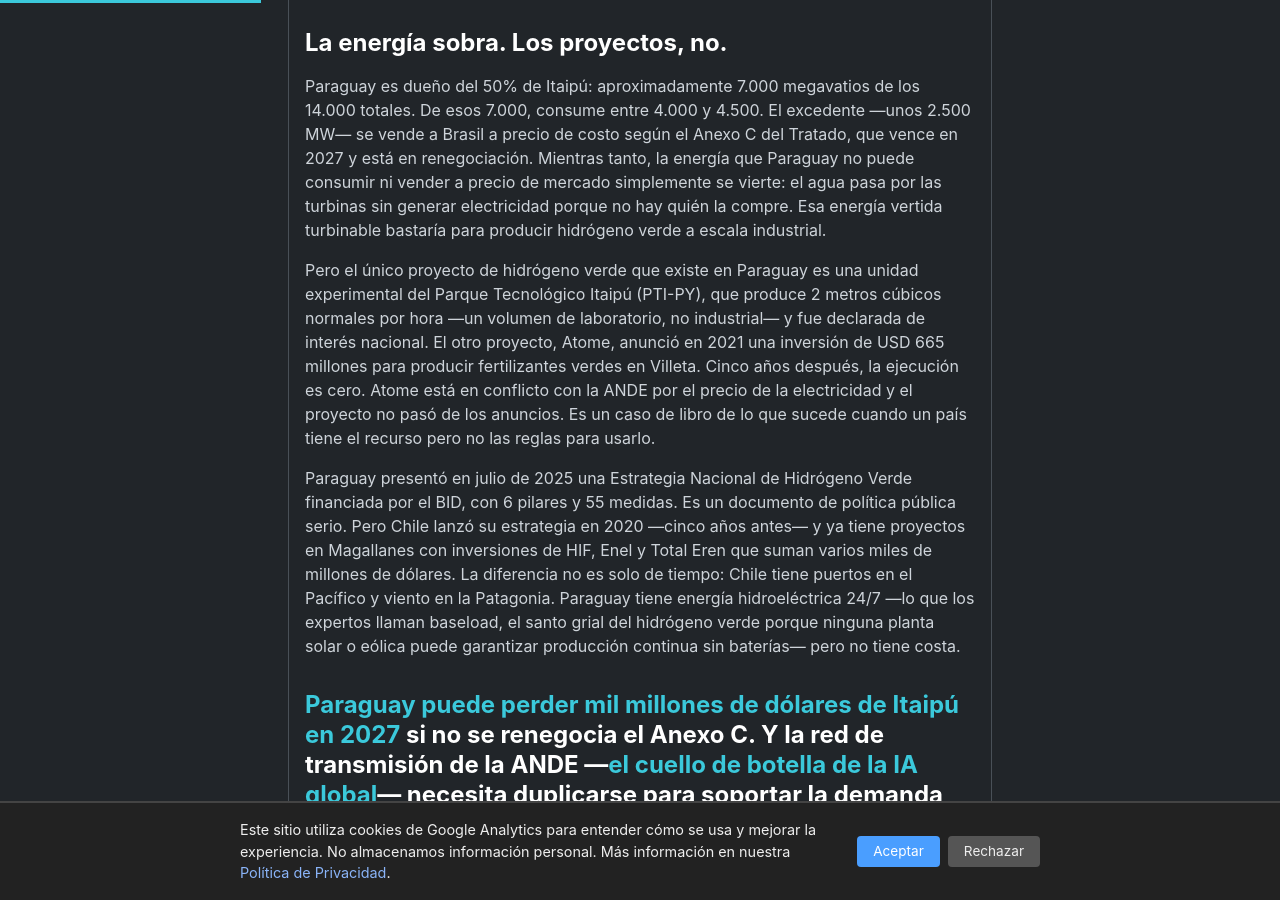
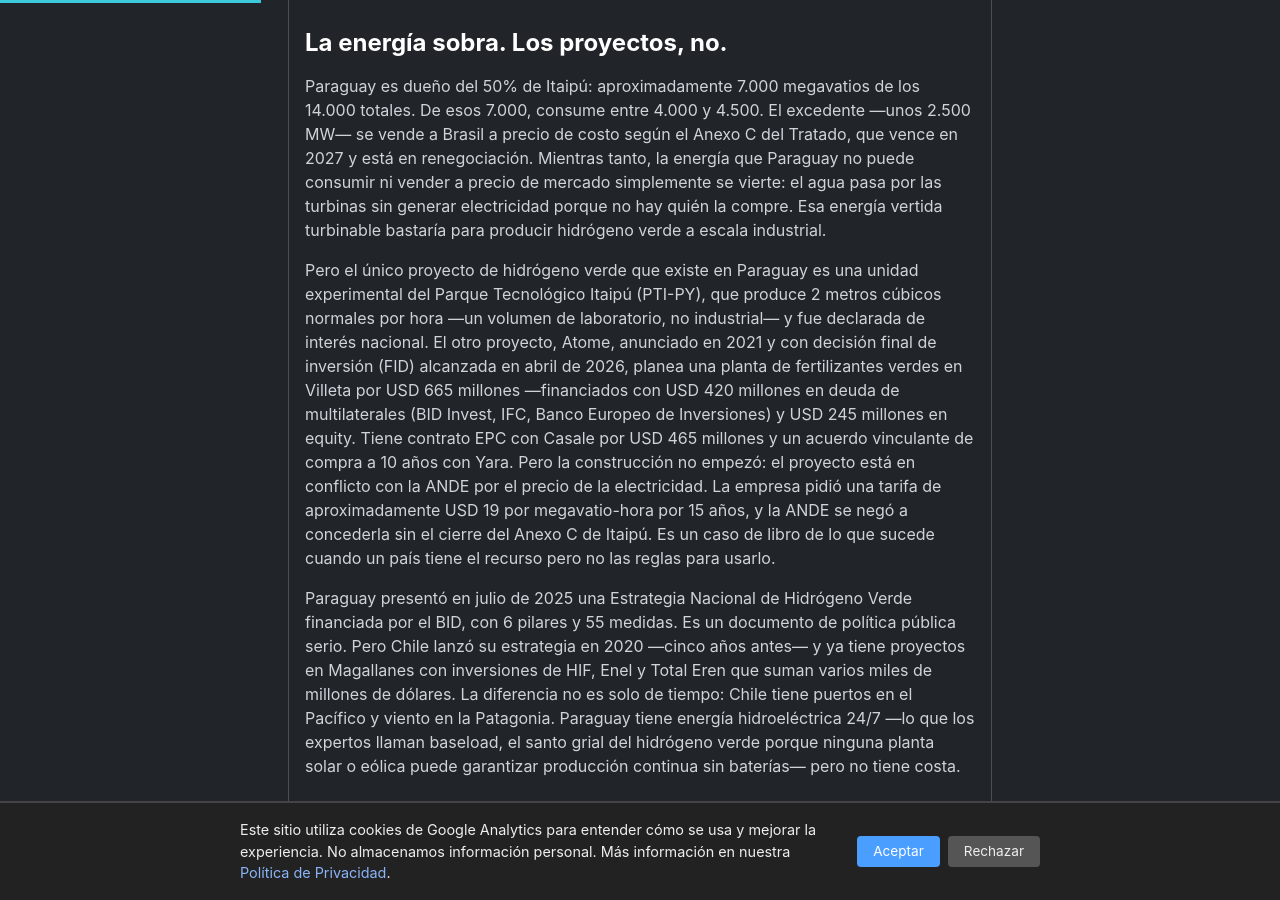
Before and after one commit to miravosqueinteresante/muchotexto.net, a Jekyll site: the page built from _posts/2026-07-27-hidrogeno-verde-paraguay.md, in a window 1280 px wide and 900 px high, scrolled down 769 px. Built offline with Jekyll 4.4.1, drawn with Linux system fonts in a browser that asks for light colours.

Commit message:
fix: Atome status corrected - FID reached Apr 2026, not zero execution. EPC signed, debt secured, Yara offtake.

```diff
--- a/_posts/2026-07-27-hidrogeno-verde-paraguay.md
+++ b/_posts/2026-07-27-hidrogeno-verde-paraguay.md
@@ -14,7 +14,7 @@
 
 Paraguay es dueño del 50% de Itaipú: aproximadamente 7.000 megavatios de los 14.000 totales. De esos 7.000, consume entre 4.000 y 4.500. El excedente —unos 2.500 MW— se vende a Brasil a precio de costo según el Anexo C del Tratado, que vence en 2027 y está en renegociación. Mientras tanto, la energía que Paraguay no puede consumir ni vender a precio de mercado simplemente se vierte: el agua pasa por las turbinas sin generar electricidad porque no hay quién la compre. Esa energía vertida turbinable bastaría para producir hidrógeno verde a escala industrial.
 
-Pero el único proyecto de hidrógeno verde que existe en Paraguay es una unidad experimental del Parque Tecnológico Itaipú (PTI-PY), que produce 2 metros cúbicos normales por hora —un volumen de laboratorio, no industrial— y fue declarada de interés nacional. El otro proyecto, Atome, anunció en 2021 una inversión de USD 665 millones para producir fertilizantes verdes en Villeta. Cinco años después, la ejecución es cero. Atome está en conflicto con la ANDE por el precio de la electricidad y el proyecto no pasó de los anuncios. Es un caso de libro de lo que sucede cuando un país tiene el recurso pero no las reglas para usarlo.
+Pero el único proyecto de hidrógeno verde que existe en Paraguay es una unidad experimental del Parque Tecnológico Itaipú (PTI-PY), que produce 2 metros cúbicos normales por hora —un volumen de laboratorio, no industrial— y fue declarada de interés nacional. El otro proyecto, Atome, anunciado en 2021 y con decisión final de inversión (FID) alcanzada en abril de 2026, planea una planta de fertilizantes verdes en Villeta por USD 665 millones —financiados con USD 420 millones en deuda de multilaterales (BID Invest, IFC, Banco Europeo de Inversiones) y USD 245 millones en equity. Tiene contrato EPC con Casale por USD 465 millones y un acuerdo vinculante de compra a 10 años con Yara. Pero la construcción no empezó: el proyecto está en conflicto con la ANDE por el precio de la electricidad. La empresa pidió una tarifa de aproximadamente USD 19 por megavatio-hora por 15 años, y la ANDE se negó a concederla sin el cierre del Anexo C de Itaipú. Es un caso de libro de lo que sucede cuando un país tiene el recurso pero no las reglas para usarlo.
 
 Paraguay presentó en julio de 2025 una Estrategia Nacional de Hidrógeno Verde financiada por el BID, con 6 pilares y 55 medidas. Es un documento de política pública serio. Pero Chile lanzó su estrategia en 2020 —cinco años antes— y ya tiene proyectos en Magallanes con inversiones de HIF, Enel y Total Eren que suman varios miles de millones de dólares. La diferencia no es solo de tiempo: Chile tiene puertos en el Pacífico y viento en la Patagonia. Paraguay tiene energía hidroeléctrica 24/7 —lo que los expertos llaman baseload, el santo grial del hidrógeno verde porque ninguna planta solar o eólica puede garantizar producción continua sin baterías— pero no tiene costa.
 
@@ -73,7 +73,7 @@
       "name": "¿Existen proyectos de hidrógeno verde en Paraguay?",
       "acceptedAnswer": {
         "@type": "Answer",
-        "text": "Solo uno a escala de laboratorio: la unidad experimental del PTI-PY (2 Nm³/h). El proyecto Atome ($665M, fertilizantes en Villeta, anunciado en 2021) tiene cero ejecución y está en conflicto con ANDE por tarifas. Paraguay presentó una Estrategia Nacional de Hidrógeno Verde en julio 2025 (6 pilares, 55 medidas, financiada por BID), pero sin proyectos comerciales en operación."
+        "text": "Solo uno a escala de laboratorio: la unidad experimental del PTI-PY (2 Nm³/h). El proyecto Atome ($665M, fertilizantes en Villeta) alcanzó decisión final de inversión en abril 2026 con USD 420M en deuda multilateral y acuerdo con Yara, pero la construcción no empezó por un conflicto con ANDE sobre la tarifa eléctrica. Paraguay presentó una Estrategia Nacional de Hidrógeno Verde en julio 2025 (6 pilares, 55 medidas, financiada por BID), pero sin proyectos comerciales en operación."
       }
     },
     {
```
